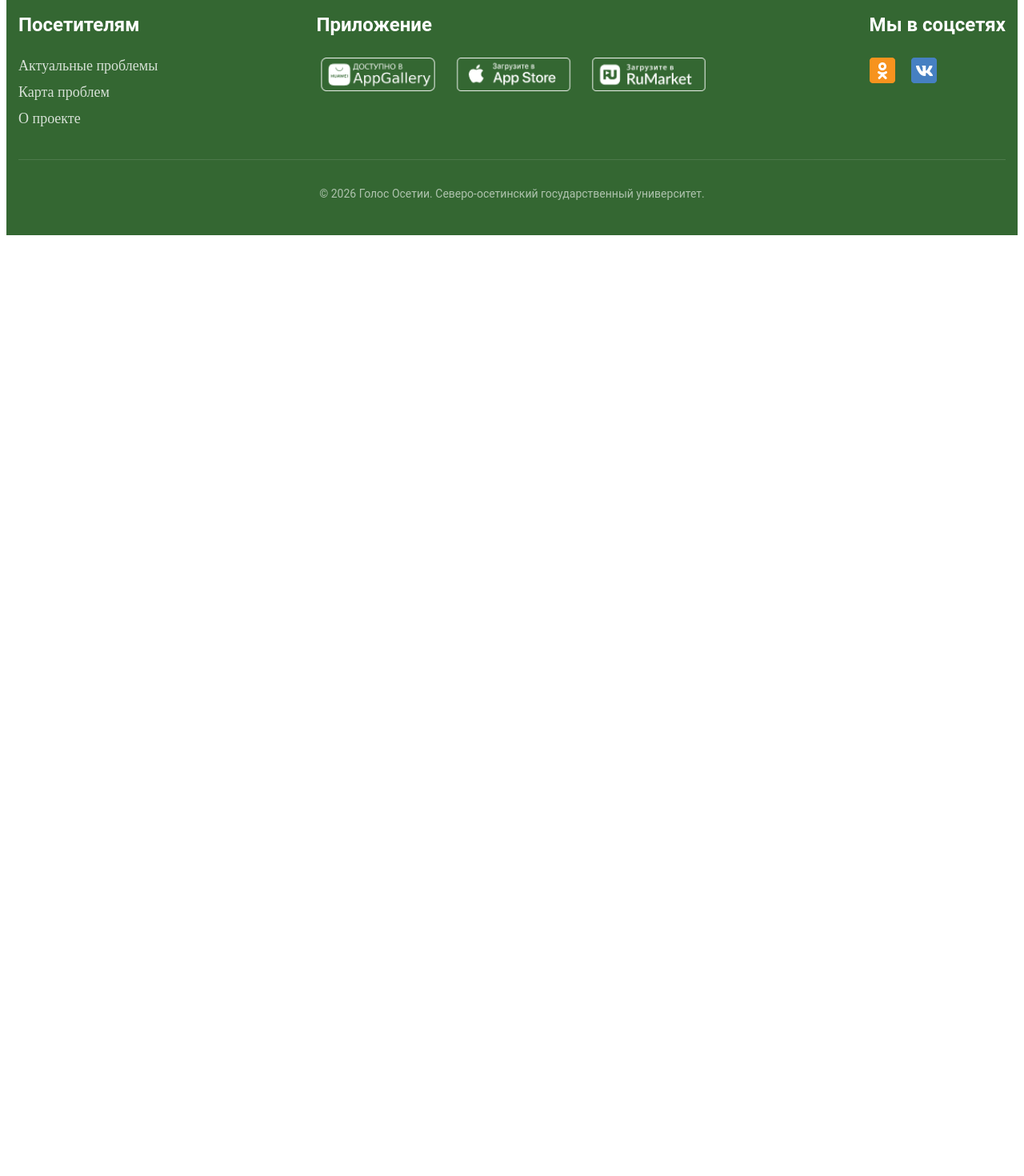
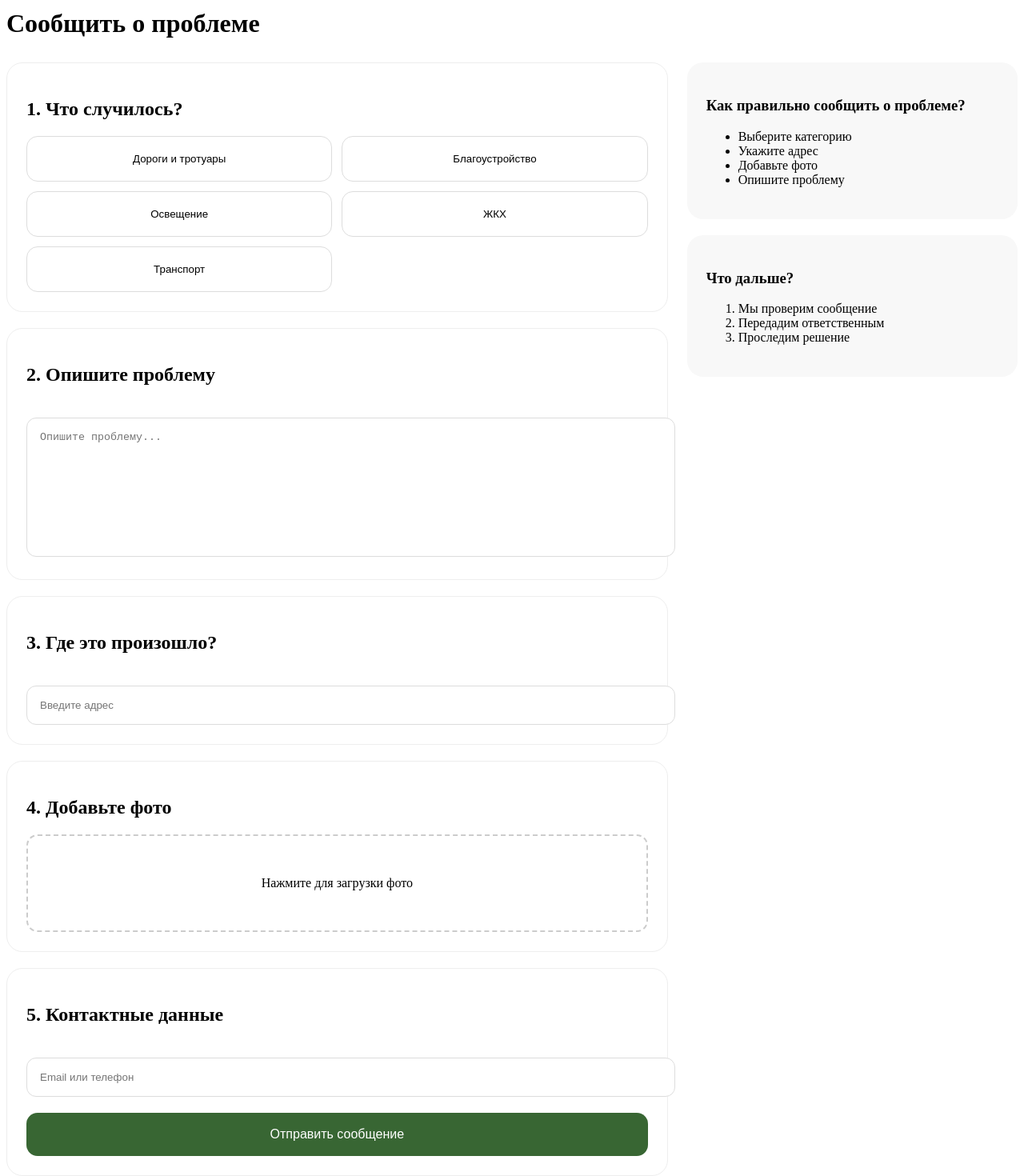
Before and after one commit to yana681/golos-osetia-v2, a Vue app in the folder osetia/: page /report-problem in a window 1280 px wide. Shown: the part 160-1630 px from the top of the page at 80% size. Before the commit the page ends 800 px from the top, so only its background shows below. Built offline with nearby package versions, Linux system fonts and the light colour scheme.

Commit message:
добавила стр сообщить о проблеме

```diff
--- a/osetia/src/components/home/Hero.vue
+++ b/osetia/src/components/home/Hero.vue
@@ -1,3 +1,12 @@
+<script setup>
+import { useRouter } from 'vue-router'
+
+const router = useRouter()
+
+const goToReportProblem = () => {
+  router.push('/report-problem')
+}
+</script>
 <template>
   <section class="hero">
     <div class="container">
@@ -18,7 +27,12 @@
           <p class="hero-description">
             Вы сообщаете о проблемах, мы разбираемся и придаем огласке. Вместе делаем город лучше!
           </p>
-          <button class="cta-button">Сообщить о проблеме</button>
+            <button
+            class="cta-button"
+            @click="goToReportProblem"
+          >
+            Сообщить о проблеме
+          </button>
         </div>
 
         <div class="stats">
--- /dev/null
+++ b/osetia/src/components/report-problem/AddressInput.vue
@@ -0,0 +1,28 @@
+<template>
+  <div class="card">
+    <h2>3. Где это произошло?</h2>
+
+    <input
+      type="text"
+      placeholder="Введите адрес"
+      class="input"
+    />
+  </div>
+</template>
+
+<style scoped>
+.card {
+  background: white;
+  border-radius: 20px;
+  padding: 24px;
+  border: 1px solid #eee;
+}
+
+.input {
+  width: 100%;
+  margin-top: 20px;
+  padding: 16px;
+  border-radius: 12px;
+  border: 1px solid #ddd;
+}
+</style>
--- /dev/null
+++ b/osetia/src/components/report-problem/ContactForm.vue
@@ -0,0 +1,44 @@
+<template>
+  <div class="card">
+    <h2>5. Контактные данные</h2>
+
+    <input
+      type="text"
+      placeholder="Email или телефон"
+      class="input"
+    />
+
+    <button class="submit-btn">
+      Отправить сообщение
+    </button>
+  </div>
+</template>
+
+<style scoped>
+.card {
+  background: white;
+  border-radius: 20px;
+  padding: 24px;
+  border: 1px solid #eee;
+}
+
+.input {
+  width: 100%;
+  margin-top: 20px;
+  padding: 16px;
+  border-radius: 12px;
+  border: 1px solid #ddd;
+}
+
+.submit-btn {
+  margin-top: 20px;
+  width: 100%;
+  padding: 18px;
+  border: none;
+  border-radius: 14px;
+  background: #386633;
+  color: white;
+  font-size: 16px;
+  cursor: pointer;
+}
+</style>
--- /dev/null
+++ b/osetia/src/components/report-problem/HowToBlock.vue
@@ -0,0 +1,20 @@
+<template>
+  <div class="card">
+    <h3>Как правильно сообщить о проблеме?</h3>
+
+    <ul>
+      <li>Выберите категорию</li>
+      <li>Укажите адрес</li>
+      <li>Добавьте фото</li>
+      <li>Опишите проблему</li>
+    </ul>
+  </div>
+</template>
+
+<style scoped>
+.card {
+  background: #f8f8f8;
+  border-radius: 20px;
+  padding: 24px;
+}
+</style>
--- /dev/null
+++ b/osetia/src/components/report-problem/NextStepsBlock.vue
@@ -0,0 +1,19 @@
+<template>
+  <div class="card">
+    <h3>Что дальше?</h3>
+
+    <ol>
+      <li>Мы проверим сообщение</li>
+      <li>Передадим ответственным</li>
+      <li>Проследим решение</li>
+    </ol>
+  </div>
+</template>
+
+<style scoped>
+.card {
+  background: #f8f8f8;
+  border-radius: 20px;
+  padding: 24px;
+}
+</style>
--- /dev/null
+++ b/osetia/src/components/report-problem/PhotoUploader.vue
@@ -0,0 +1,26 @@
+<template>
+  <div class="card">
+    <h2>4. Добавьте фото</h2>
+
+    <div class="upload-box">
+      Нажмите для загрузки фото
+    </div>
+  </div>
+</template>
+
+<style scoped>
+.card {
+  background: white;
+  border-radius: 20px;
+  padding: 24px;
+  border: 1px solid #eee;
+}
+
+.upload-box {
+  margin-top: 20px;
+  border: 2px dashed #ccc;
+  border-radius: 14px;
+  padding: 50px;
+  text-align: center;
+}
+</style>
--- /dev/null
+++ b/osetia/src/components/report-problem/ProblemCategorySelector.vue
@@ -0,0 +1,55 @@
+<template>
+  <div class="card">
+
+    <h2>1. Что случилось?</h2>
+
+    <div class="categories">
+
+      <button class="category-btn">
+        Дороги и тротуары
+      </button>
+
+      <button class="category-btn">
+        Благоустройство
+      </button>
+
+      <button class="category-btn">
+        Освещение
+      </button>
+
+      <button class="category-btn">
+        ЖКХ
+      </button>
+
+      <button class="category-btn">
+        Транспорт
+      </button>
+
+    </div>
+
+  </div>
+</template>
+
+<style scoped>
+.card {
+  background: white;
+  border-radius: 20px;
+  padding: 24px;
+  border: 1px solid #eee;
+}
+
+.categories {
+  display: grid;
+  grid-template-columns: repeat(2, 1fr);
+  gap: 12px;
+  margin-top: 20px;
+}
+
+.category-btn {
+  padding: 20px;
+  border-radius: 14px;
+  border: 1px solid #ddd;
+  background: white;
+  cursor: pointer;
+}
+</style>
--- /dev/null
+++ b/osetia/src/components/report-problem/ProblemDescription.vue
@@ -0,0 +1,29 @@
+<template>
+  <div class="card">
+    <h2>2. Опишите проблему</h2>
+
+    <textarea
+      placeholder="Опишите проблему..."
+      class="textarea"
+    ></textarea>
+  </div>
+</template>
+
+<style scoped>
+.card {
+  background: white;
+  border-radius: 20px;
+  padding: 24px;
+  border: 1px solid #eee;
+}
+
+.textarea {
+  width: 100%;
+  min-height: 140px;
+  margin-top: 20px;
+  border-radius: 12px;
+  border: 1px solid #ddd;
+  padding: 16px;
+  resize: none;
+}
+</style>
--- a/osetia/src/router/router.js
+++ b/osetia/src/router/router.js
@@ -6,6 +6,7 @@ import NewsView from '../views/NewsView.vue'
 import AboutView from '../views/AboutView.vue'
 import LoginView from '../views/LoginView.vue'
 import RegisterView from '../views/RegisterView.vue'
+import ReportProblemView from '../views/ReportProblemView.vue'
 const router = createRouter({
 	history: createWebHistory(),
 	routes: [
@@ -13,6 +14,11 @@ const router = createRouter({
 			path: '/',
 			name: 'home',
 			component: HomeView,
+		},
+		{
+			path: '/report-problem',
+			name: 'report-problem',
+			component: ReportProblemView,
 		},
 		{
 			path: '/themes',
--- /dev/null
+++ b/osetia/src/views/ReportProblemView.vue
@@ -0,0 +1,79 @@
+<script setup>
+import ProblemCategorySelector from '../components/report-problem/ProblemCategorySelector.vue'
+import ProblemDescription from '../components/report-problem/ProblemDescription.vue'
+import AddressInput from '../components/report-problem/AddressInput.vue'
+import PhotoUploader from '../components/report-problem/PhotoUploader.vue'
+import ContactForm from '../components/report-problem/ContactForm.vue'
+import HowToBlock from '../components/report-problem/HowToBlock.vue'
+import NextStepsBlock from '../components/report-problem/NextStepsBlock.vue'
+</script>
+
+<template>
+  <div class="report-page">
+
+    <div class="container">
+
+      <h1 class="title">
+        Сообщить о проблеме
+      </h1>
+
+      <div class="report-layout">
+
+        <!-- Левая колонка -->
+        <div class="left-column">
+
+          <ProblemCategorySelector />
+
+          <ProblemDescription />
+
+          <AddressInput />
+
+          <PhotoUploader />
+
+          <ContactForm />
+
+        </div>
+
+        <!-- Правая колонка -->
+        <div class="right-column">
+
+          <HowToBlock />
+
+          <NextStepsBlock />
+
+        </div>
+
+      </div>
+
+    </div>
+
+  </div>
+</template>
+
+<style scoped>
+.report-page {
+  padding: 40px 0;
+}
+
+.container {
+  max-width: 1400px;
+  margin: 0 auto;
+}
+
+.title {
+  margin-bottom: 30px;
+}
+
+.report-layout {
+  display: grid;
+  grid-template-columns: 2fr 1fr;
+  gap: 24px;
+}
+
+.left-column,
+.right-column {
+  display: flex;
+  flex-direction: column;
+  gap: 20px;
+}
+</style>
```
